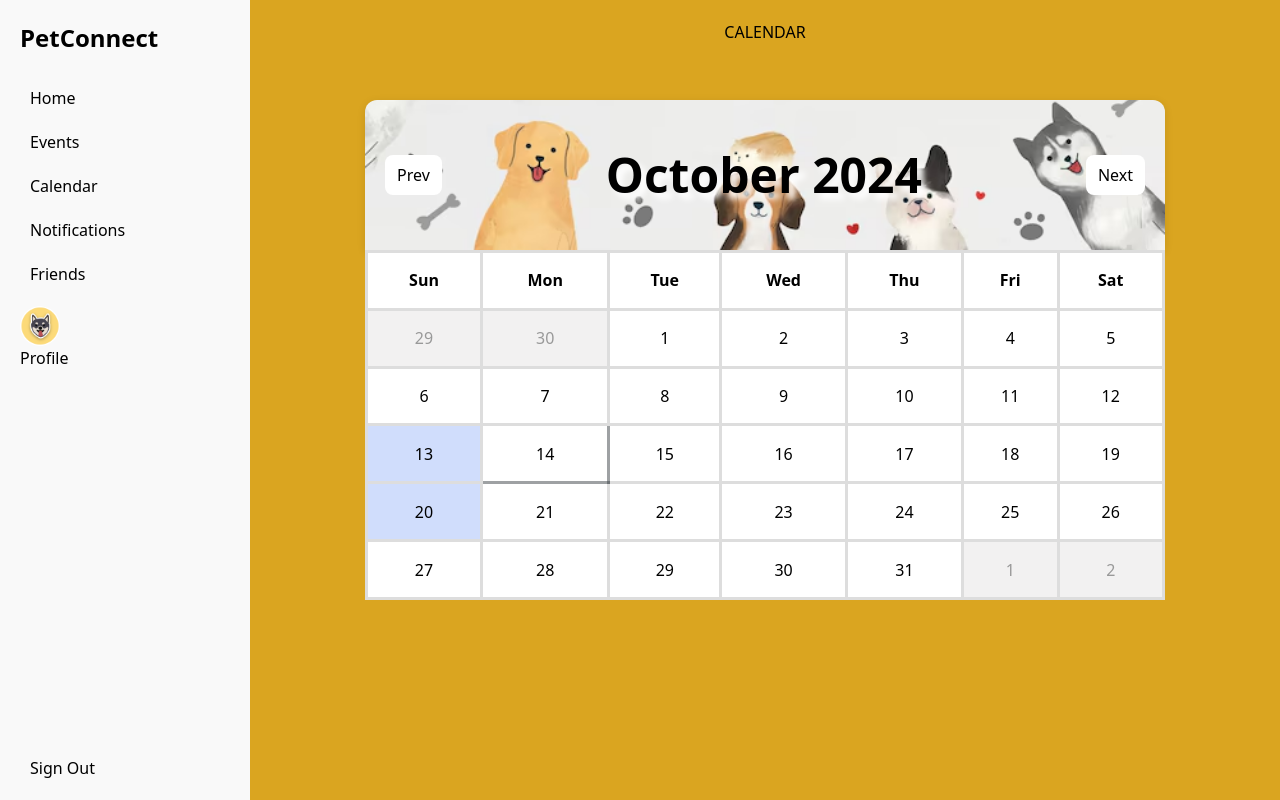
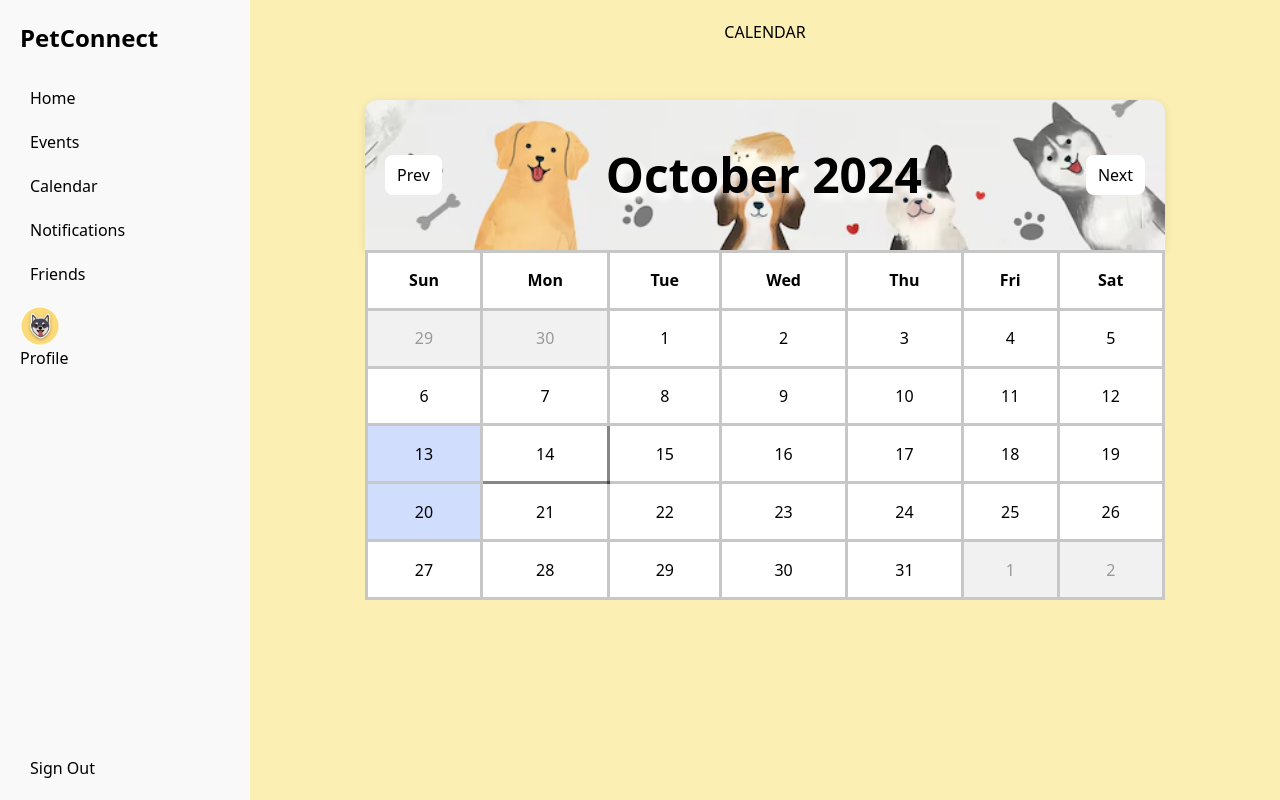
Before and after one commit to shareeep/fishmuggers-is216, a Vue app in the folder frontend/: page /Calendar in a window 1280 px wide. Built offline with nearby package versions, Linux system fonts and the light colour scheme; no server answers; sample sign-in values are in the browser's storage.

Commit message:
update color

```diff
--- a/frontend/src/components/Protected/CalendarComponent.vue
+++ b/frontend/src/components/Protected/CalendarComponent.vue
@@ -185,7 +185,7 @@ table {
   height: 350px;
 }
 th, td {
-  border: 3px solid #ddd;
+  border: 3px solid #c8c7c7;
   padding: 10px;
   text-align: center;
 }
@@ -196,7 +196,7 @@ th, td {
 .current-date {
   /* background-color: rgba(239, 86, 21, 0.2);
   color: red; */
-  border: 3.9px solid rgba(66, 71, 76, 0.511);
+  border: 3.9px solid rgba(0, 0, 0, 0.475);
 }
 .clickable-date:hover {
   cursor: pointer;
--- a/frontend/src/views/Protected/Calendar.vue
+++ b/frontend/src/views/Protected/Calendar.vue
@@ -37,7 +37,7 @@
     flex-grow: 1; /* Allow main to take the remaining width */
     padding: 20px; /* Add padding for spacing */
     /* Optional styling */
-    background-color: goldenrod; /* Example background color */
+    background-color: #FCEFB4; /* Example background color */
     overflow-y: auto; /* Allow scrolling if content overflows */
   }
 
```
